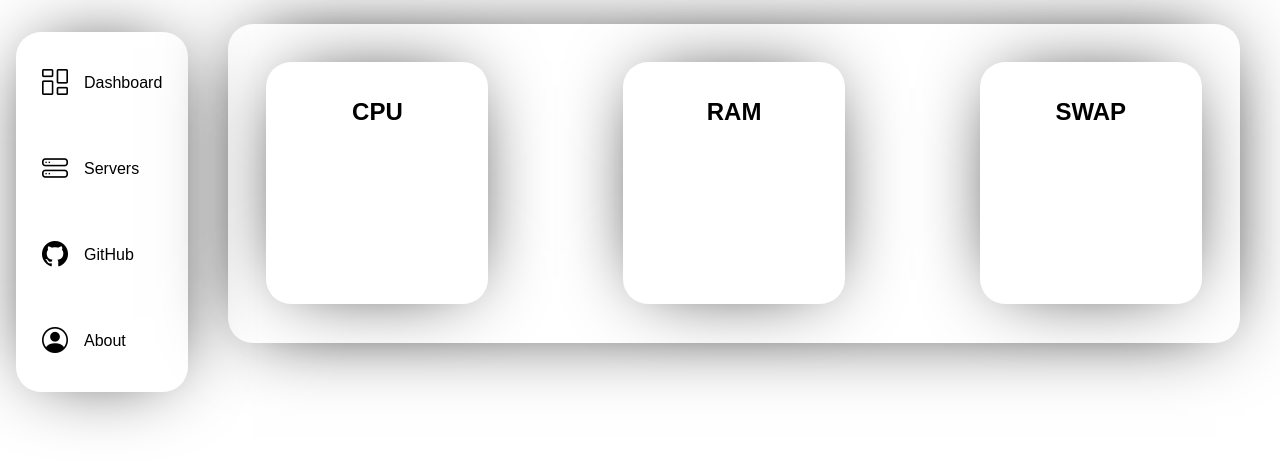
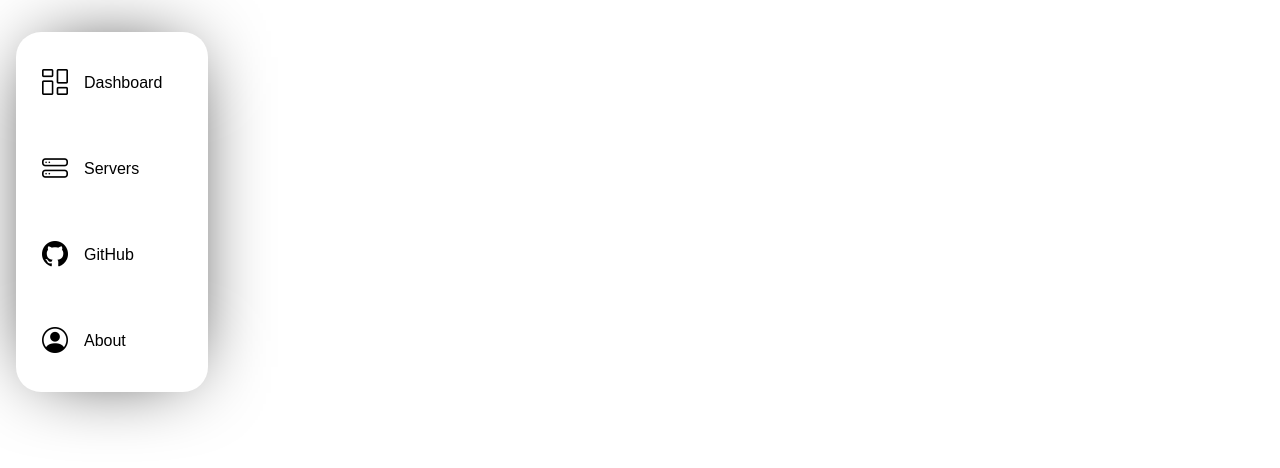
Before and after one commit to AllRedCat/AllRedCat.github.io, a React (Create React App) app in the folder Study/: page / in a window 1280 px wide. Shown: the top 468 px of the page. Built offline with nearby package versions, Linux system fonts and the light colour scheme.

Commit message:
Add switch between pages

```diff
--- a/Study/src/App.js
+++ b/Study/src/App.js
@@ -4,11 +4,6 @@ import Dashboard from './Dashboard';
 import Servers from './Servers';
 import Github from './Github';
 import About from './About';
-
-
-
-
-function App() {
 
 function NavBar() {
 
@@ -17,28 +12,28 @@ function App() {
       <nav>
         <ul className="navigation">
           <li>
-                        <button>
+            <a href="/dashboard">
               <i class="bi bi-columns-gap"></i>
               <p>Dashboard</p>
-                        </button>
+            </a>
           </li>
           <li>
-                        <button>
+            <a href="/servers">
               <i class="bi bi-hdd-stack"></i>
               <p>Servers</p>
-                        </button>
+            </a>
           </li>
           <li>
-                        <button>
+            <a href="/github">
               <i className="bi bi-github"></i>
               <p>GitHub</p>
-                        </button>
+            </a>
           </li>
           <li>
-                        <button>
+            <a href="/about">
               <i class="bi bi-person-circle"></i>
               <p>About</p>
-                        </button>
+            </a>
           </li>
         </ul>
       </nav>
@@ -46,12 +41,23 @@ function App() {
   );
 }
 
-  function Painel() {
-    return(
-      <div>
-        <Dashboard />
-      </div>
-    );
+function App() {
+
+  let content;
+
+  switch (window.location.pathname) {
+    case "/dashboard":
+      content = <Dashboard />
+      break;
+    case "/servers":
+      content = <Servers />
+      break;
+    case "/github":
+      content = <Github />
+      break;
+    case "/about":
+      content = <About />
+      break;
   }
 
   return (
@@ -61,7 +67,7 @@ function App() {
           <NavBar />
         </div>
         <div className='main'>
-          <Painel />
+          {content}
         </div>
       </div>
     </div>
--- a/Study/src/NavBar.css
+++ b/Study/src/NavBar.css
@@ -29,7 +29,8 @@ nav{
     gap: 1rem;
 }
 
-button{
+a{
+    color: black;
     width: 140px;
     display: flex;
     align-items: center;
@@ -41,7 +42,7 @@ button{
     padding: 10px;
 }
 
-button:hover{
+a:hover{
     background-color: rgb(156, 156, 156);
 }
 
```
Lines whose indentation alone changed are shown as unchanged.
